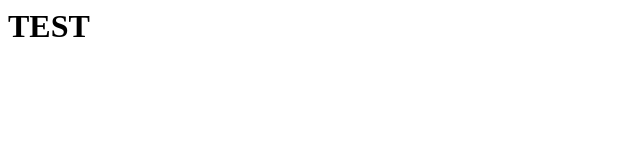
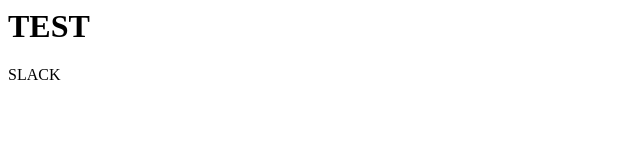
Before and after one commit to zadrok/pharmacy_system_DGJL, a plain HTML site: page index.html in a window 1280 px wide. Shown: the full height of the page, 0-640 px from the left. Drawn offline with Linux system fonts and the light colour scheme.

Commit message:
test for slack

```diff
--- a/index.html
+++ b/index.html
@@ -3,5 +3,6 @@
 </head>
 <body>
 <h1>TEST</h1>
+<p>SLACK</p>
 </body>
 </html>
```
